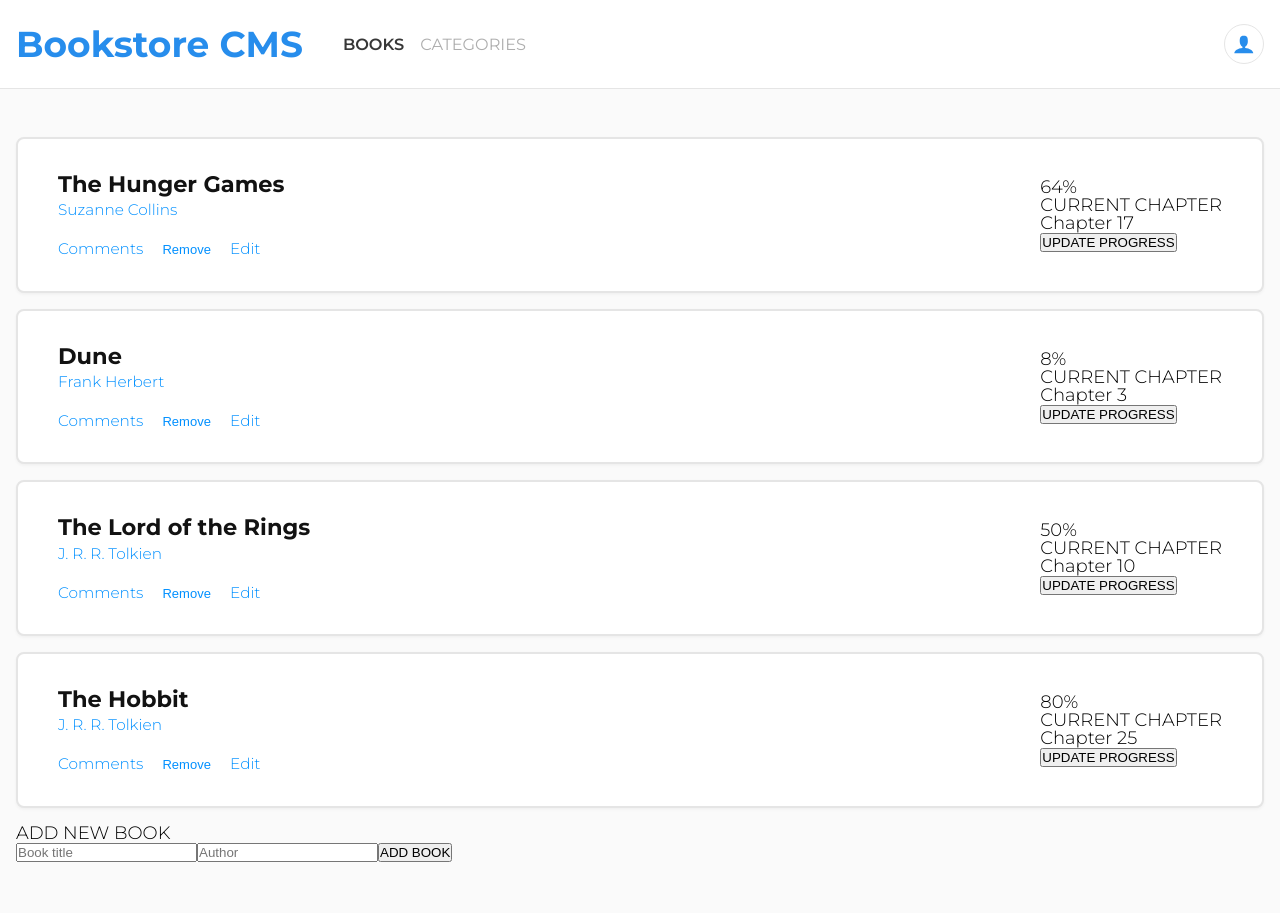
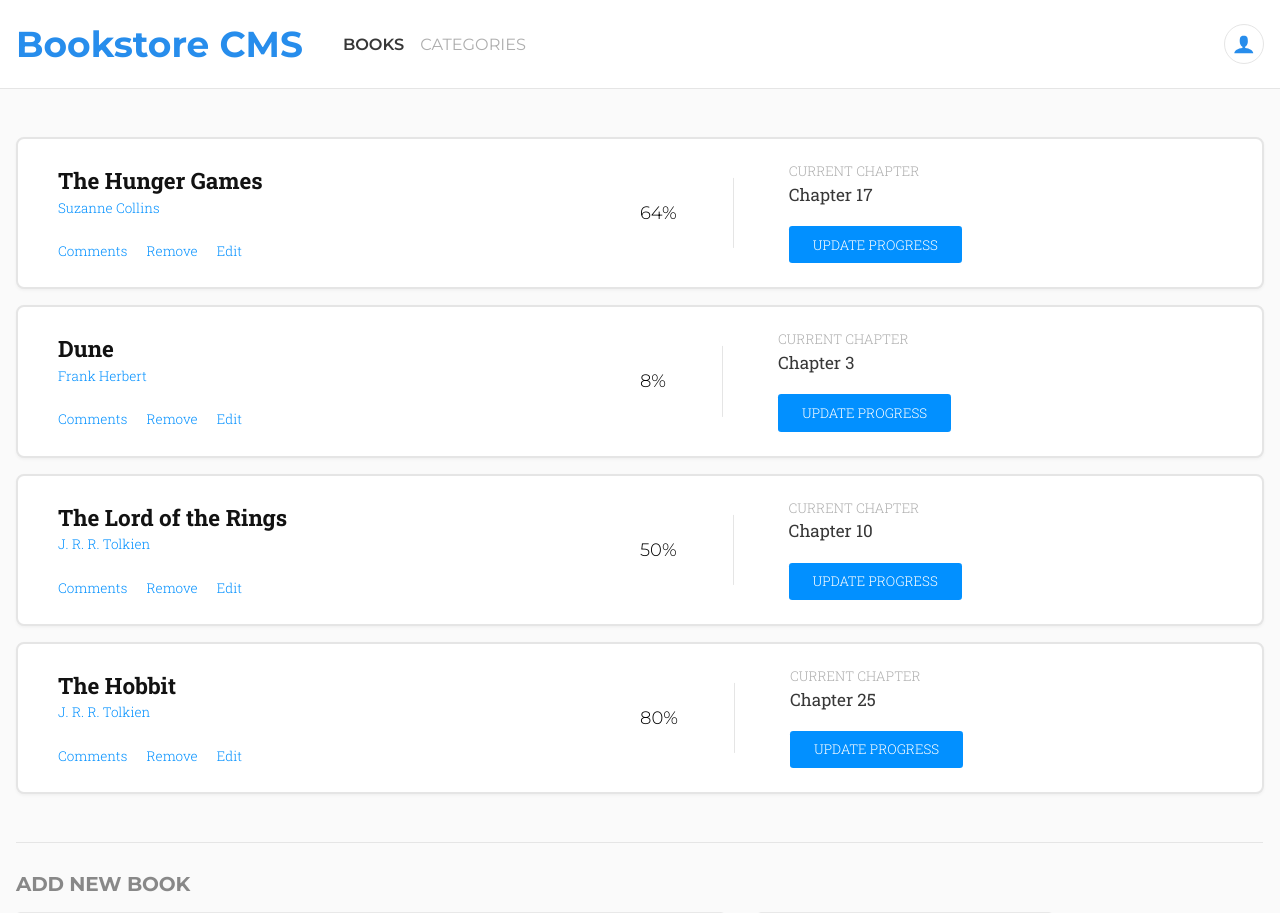
Before and after one commit to NitBravoA92/bookstore, a React (Create React App) app: page / in a window 1280 px wide. Shown: the top 913 px of the page. Built offline with nearby package versions, Linux system fonts and the light colour scheme.

Commit message:
Add css styles for the Chapter and Form section

```diff
--- a/src/styles/Books.css
+++ b/src/styles/Books.css
@@ -2,7 +2,7 @@
   display: flex;
   justify-content: space-between;
   align-items: center;
-  padding: 2rem 2.5rem;
+  padding: 1.5rem 2.5rem;
   background-color: #fff;
   border-radius: 0.5rem;
   margin-bottom: 1rem;
@@ -14,6 +14,15 @@
   border: 2px solid #0290ff;
 }
 
+.book-info,
+.book-chapters-info {
+  width: 100%;
+}
+
+.book-info {
+  font-family: 'Roboto Slab', serif;
+}
+
 .book-title {
   font-size: 1.25em;
   font-weight: 700;
@@ -21,7 +30,7 @@
   line-height: 1.2;
   letter-spacing: normal;
   color: #121212;
-  margin-bottom: 0.2rem;
+  margin-bottom: 0.35rem;
 }
 
 .book-actions {
@@ -33,7 +42,7 @@
 .book-author,
 .book-actions li,
 .book-actions li button {
-  font-size: 0.85em;
+  font-size: 0.75em;
   font-weight: 300;
   font-stretch: normal;
   line-height: 1.2;
@@ -42,11 +51,130 @@
 }
 
 .book-author {
-  margin-bottom: 1.3rem;
+  margin-bottom: 1.7rem;
 }
 
 .book-actions li button {
   background-color: transparent;
   border: none;
   cursor: pointer;
+  font-size: 1em;
+  font-family: 'Roboto Slab', serif;
 }
+
+.book-chapters-info {
+  display: flex;
+  align-items: center;
+  gap: 7rem;
+}
+
+/* progress bar */
+
+.book-chapters {
+  position: relative;
+  font-family: 'Roboto Slab', serif;
+}
+
+.book-chapters::before {
+  content: '';
+  position: absolute;
+  top: 50%;
+  left: -3.5rem;
+  width: 1px;
+  height: 70%;
+  background-color: #e5e5e5;
+  transform: translateY(-50%);
+}
+
+.book-current-chapter {
+  font-size: 0.75em;
+  font-weight: 300;
+  font-stretch: normal;
+  line-height: 1.2;
+  letter-spacing: normal;
+  color: #aeaeae;
+  margin-bottom: 0.35rem;
+}
+
+.book-chapters-count {
+  font-size: 0.95em;
+  font-weight: 400;
+  font-stretch: normal;
+  line-height: 1.2;
+  letter-spacing: normal;
+  color: #373737;
+  margin-bottom: 1.3rem;
+}
+
+.book-update-progress {
+  outline: none;
+  padding: 0.6rem 1.5rem;
+  background-color: #0290ff;
+  border: none;
+  border-radius: 0.2rem;
+  color: #fff;
+  font-size: 0.75em;
+  font-weight: 300;
+  font-family: 'Roboto Slab', serif;
+}
+
+.book-form {
+  margin: 3rem 0.063rem 2.5rem 0;
+  border-top: 1.5px solid #e5e5e5;
+}
+
+.book-form-title {
+  padding: 1.8rem 0 1rem 0;
+  font-size: 1.25rem;
+  font-weight: bold;
+  font-stretch: normal;
+  font-style: normal;
+  line-height: normal;
+  letter-spacing: -0.18px;
+  color: #888;
+}
+
+.book-add-book-form {
+  display: flex;
+  align-items: center;
+  gap: 2rem;
+}
+
+.book-input {
+  padding: 0.813rem 0.813rem;
+  border-radius: 4px;
+  border: solid 1px #e8e8e8;
+  background-color: #fff;
+  font-size: 1em;
+  color: #373737;
+}
+
+.book-input::placeholder {
+  color: #888;
+  opacity: 0.4;
+}
+
+#inputTitle {
+  width: 60%;
+}
+
+#inputAuthor {
+  width: 25%;
+}
+
+#btn-add-book {
+  width: 15%;
+  padding: 0.801rem 0.886rem;
+  border: none;
+  border-radius: 3px;
+  background-color: #0290ff;
+  color: #fff;
+  font-family: 'Roboto Slab', serif;
+  font-size: 0.813rem;
+  font-weight: bold;
+  font-stretch: normal;
+  font-style: normal;
+  line-height: normal;
+  letter-spacing: 0.5px;
+  text-align: center;
+}
```
